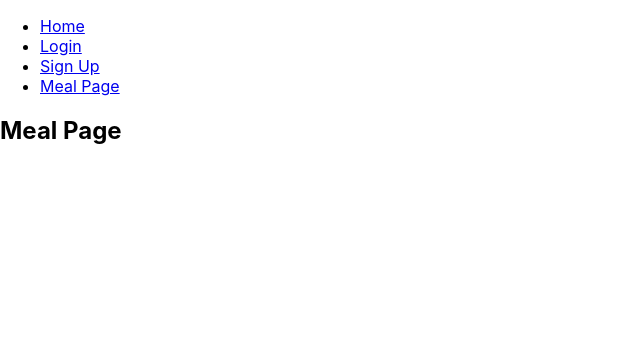
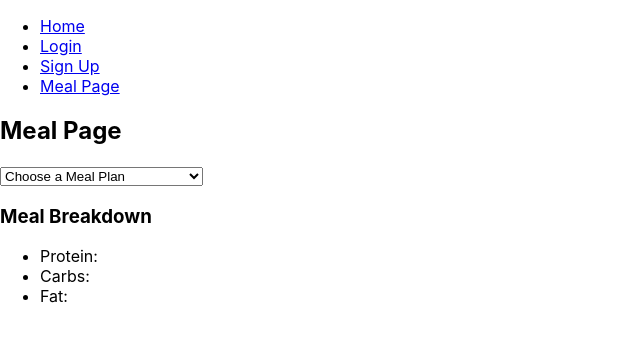
Before and after one commit to macro-calculator-lambda/frontend-seth, a React (Create React App) app in the folder macros/: page /meal-page in a window 1280 px wide. Shown: the top 342 px of the page, without its empty margins (0-640 px from the left). Built offline with nearby package versions, Linux system fonts and the light colour scheme.

Commit message:
Added calculations to meal plan page.

```diff
--- a/macros/src/actions/index.js
+++ b/macros/src/actions/index.js
@@ -1,38 +1,32 @@
-import axios from 'axios';
+import axios from "axios";
 
-export const LOGIN_INITIALIZE = 'LOGIN_INITIALIZE';
-export const LOGIN_SUCCESS = 'LOGIN_SUCCESS';
-export const LOGIN_FAIL = 'LOGIN_FAIL';
+export const LOGIN_INITIALIZE = "LOGIN_INITIALIZE";
+export const LOGIN_SUCCESS = "LOGIN_SUCCESS";
+export const LOGIN_FAIL = "LOGIN_FAIL";
 
-export const login = (credentials) => (dispatch) => {
+export const login = credentials => dispatch => {
   dispatch({ type: LOGIN_INITIALIZE });
 
-	var queryString = Object.keys(credentials).map((key) => key + '=' + credentials[key]).join('&');
-	console.log(queryString);
+  var queryString = Object.keys(credentials)
+    .map(key => key + "=" + credentials[key])
+    .join("&");
+
   return axios
     .request({
-			method: 'post',
-			url: 'https://samr-health.herokuapp.com/oauth/token',
+      method: "post",
+      url: "https://samr-health.herokuapp.com/oauth/token",
       withCredentials: true,
       auth: {
-				username: 'lambda-client', // This is the client_id
-				password: 'lambda-secret' // This is the client_secret,
+        username: "lambda-client", // This is the client_id
+        password: "lambda-secret" // This is the client_secret,
       },
 
       data: queryString
     })
-		.then((respose) => {
+    .then(respose => {
       console.log(respose);
     })
-		.catch((error) => {
+    .catch(error => {
       console.log(error);
     });
-
-	// .post('https://samr-health.herokuapp.com/oauth/token', credentials)
-	// .then((res) => {
-	// 	console.log(res);
-	// })
-	// .catch((err) => {
-	// 	console.log(err);
-	// });
 };
--- a/macros/src/components/Home.js
+++ b/macros/src/components/Home.js
@@ -45,15 +45,19 @@ const Home = props => {
     goals[props.user.goal]
   );
 
+  let protein = Math.floor(totalCalories * 0.075);
+  let carbs = Math.floor(totalCalories * 0.1);
+  let fat = Math.floor(totalCalories * 0.033);
+
   return (
     <div>
       <h1>Home</h1>
       <p>Total Calories Per day: {Math.floor(totalCalories)}</p>
       <p>Macros: </p>
       <ul>
-        <li>Protein: {Math.floor(totalCalories * 0.075)} grams</li>
-        <li>Carbs: {Math.floor(totalCalories * 0.1)} grams</li>
-        <li>Fat: {Math.floor(totalCalories * 0.033)} grams</li>
+        <li>Protein: {protein} grams</li>
+        <li>Carbs: {carbs} grams</li>
+        <li>Fat: {fat} grams</li>
       </ul>
       <p />
     </div>
--- a/macros/src/components/MealPage.js
+++ b/macros/src/components/MealPage.js
@@ -1,11 +1,128 @@
-import React from 'react';
+import React from "react";
+import { connect } from "react-redux";
 
-const MealPage = () => {
-	return (
-		<div>
-			<h2>Meal Page</h2>
-		</div>
-	);
+class MealPage extends React.Component {
+  constructor() {
+    super();
+    this.state = {
+      mealPlan: ""
+    };
+  }
+
+  handleChange = event => {
+    this.setState({
+      ...this.state,
+      [event.target.name]: event.target.value
+    });
+  };
+
+  render() {
+    let femaleWeight = 4.35 * this.props.user.weight;
+    let femaleHeight = 4.7 * this.props.user.height;
+    let femaleAge = 4.5 * this.props.user.age;
+
+    let femaleBMR = 655 + femaleWeight + femaleHeight - femaleAge;
+
+    let maleBMR =
+      66 +
+      6.23 * this.props.user.weight +
+      12.7 * this.props.user.height -
+      6.8 * this.props.user.age;
+
+    let sampleDays = {
+      0: 1.2,
+      1: 1.375,
+      3: 1.55,
+      5: 1.725,
+      7: 1.9
+    };
+
+    let goals = {
+      "aggressive-loss": 0.8,
+      "moderate-loss": 0.85,
+      "small-loss": 0.9,
+      maintain: 1,
+      "moderate-gain": 1.1,
+      "aggressive-gain": 1.15
+    };
+
+    let meals = {
+      four: 4,
+      three: 3,
+      snack: 2
+    };
+
+    function calculateCalories(gender, days, goal) {
+      if (gender === "female") {
+        return femaleBMR * days * goal;
+      } else {
+        return maleBMR * days * goal;
+      }
+    }
+
+    let totalCalories = calculateCalories(
+      this.props.user.gender,
+      sampleDays[this.props.user.exerciseDays],
+      goals[this.props.user.goal]
+    );
+
+    let protein = Math.ceil(totalCalories * 0.075);
+    let carbs = Math.ceil(totalCalories * 0.1);
+    let fat = Math.ceil(totalCalories * 0.033);
+
+    function calculatePerMeal(macro, meal) {
+      switch (meal) {
+        case 2:
+          return `${Math.ceil(macro / 8) * 2} grams per meal and ${Math.ceil(
+            macro / 8
+          )} grams per snack`;
+        case 4:
+        case 3:
+          return `${Math.ceil(macro / meal)} grams per meal`;
+      }
+    }
+    return (
+      <div>
+        <h2>Meal Page</h2>
+        <select name="mealPlan" id="" onChange={this.handleChange}>
+          <option value="">Choose a Meal Plan</option>
+          <option value="four">4 meals a day</option>
+          <option value="three">3 Meals Per day</option>
+          <option value="snack">3 Meals and 2 Snacks Per day</option>
+        </select>
+        <div>
+          <h3>Meal Breakdown</h3>
+          <ul>
+            <li>
+              Protein:
+              {calculatePerMeal(protein, meals[this.state.mealPlan])}
+            </li>
+            <li>
+              Carbs:
+              {calculatePerMeal(carbs, meals[this.state.mealPlan])}
+            </li>
+            <li>Fat: {calculatePerMeal(fat, meals[this.state.mealPlan])}</li>
+          </ul>
+        </div>
+      </div>
+    );
+  }
+}
+
+const mapStateToProps = state => {
+  return {
+    user: {
+      gender: state.user.gender,
+      age: state.user.age,
+      height: state.user.height,
+      weight: state.user.weight,
+      exerciseDays: state.user.exerciseDays,
+      goal: state.user.goal
+    }
+  };
 };
 
-export default MealPage;
+export default connect(
+  mapStateToProps,
+  {}
+)(MealPage);
```
Lines whose indentation alone changed are shown as unchanged.
